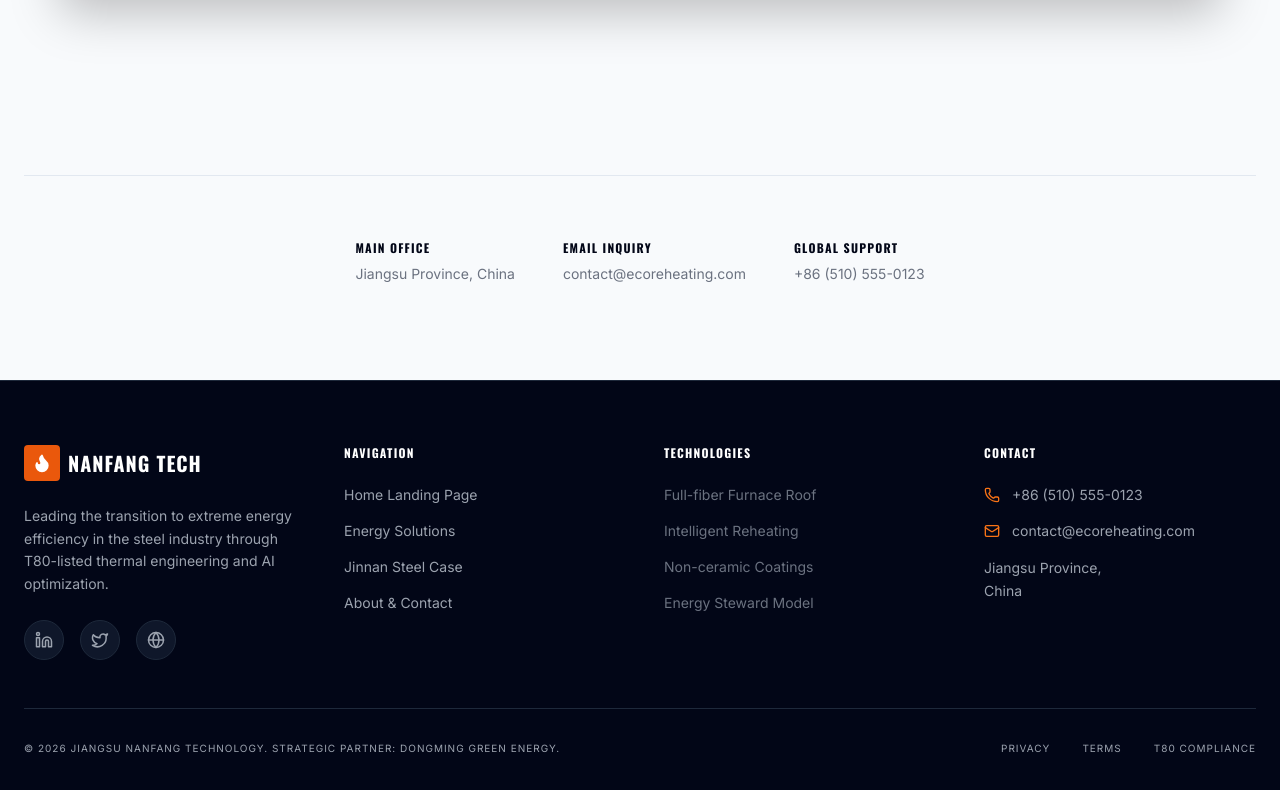
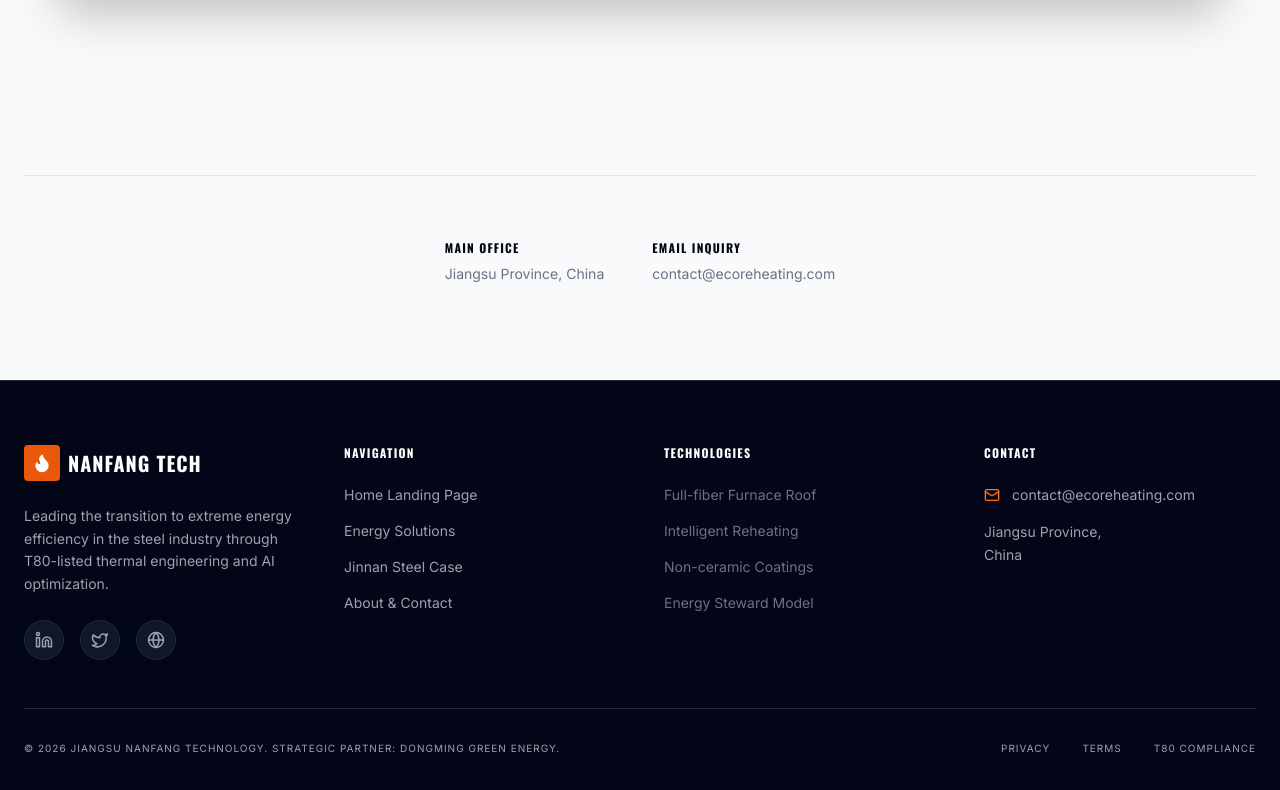
Before and after one commit to bshx2024/industrial-furnace-solutions, a React (Vite) app: page /about in a window 1280 px wide. Shown: the part 2125-2915 px from the top of the page. Built offline with nearby package versions, Linux system fonts and the light colour scheme.

Commit message:
去除了错误的联系电话

```diff
--- a/components/Footer.tsx
+++ b/components/Footer.tsx
@@ -48,10 +48,7 @@ const Footer: React.FC = () => {
           <div>
             <h4 className="text-white font-bold uppercase tracking-widest text-xs mb-6">Contact</h4>
             <ul className="space-y-4 text-sm">
-              <li className="flex items-center gap-3">
-                <Phone size={16} className="text-furnace-500" />
-                <span>+86 (510) 555-0123</span>
-              </li>
+
               <li className="flex items-center gap-3">
                 <Mail size={16} className="text-furnace-500" />
                 <span>contact@ecoreheating.com</span>
--- a/pages/AboutContact.tsx
+++ b/pages/AboutContact.tsx
@@ -96,10 +96,7 @@ const AboutContact: React.FC = () => {
                             <h5 className="text-xs font-black uppercase tracking-widest text-industrial-950 mb-2">Email Inquiry</h5>
                             <p className="text-gray-500 text-sm">contact@ecoreheating.com</p>
                         </div>
-                        <div>
-                            <h5 className="text-xs font-black uppercase tracking-widest text-industrial-950 mb-2">Global Support</h5>
-                            <p className="text-gray-500 text-sm">+86 (510) 555-0123</p>
-                        </div>
+
                     </div>
                 </div>
             </section>
```
